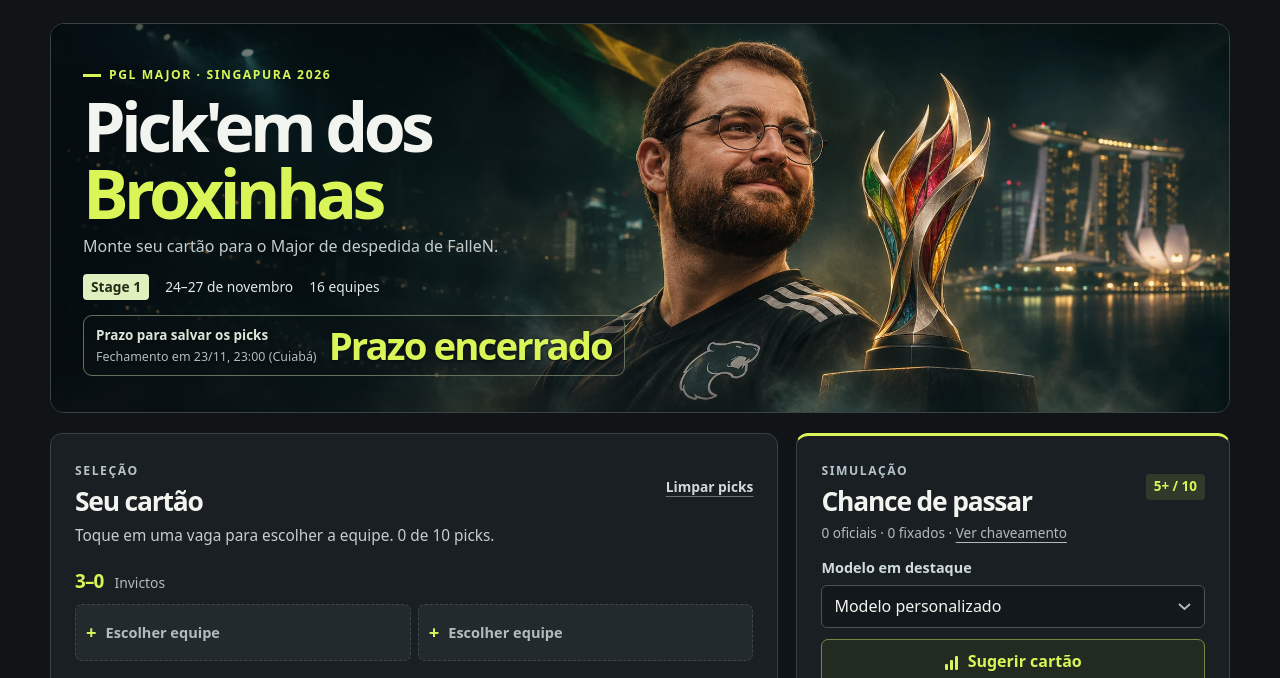
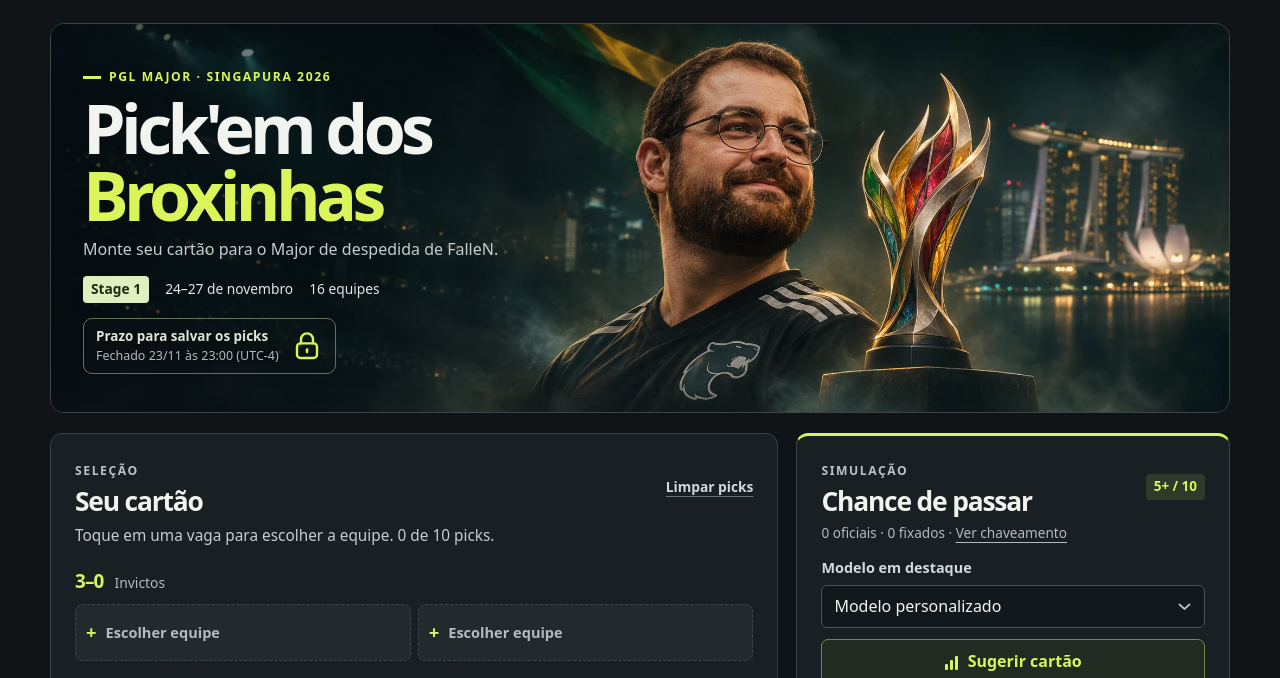
Before and after one commit to marcosvtm/sala-do-pickem, a website with bundled scripts: page dist/index.html in a window 1280 px wide. Shown: the part 76-754 px from the top of the page. Built offline with nearby package versions, Linux system fonts and the light colour scheme; files whose address does not match are found by name.

Commit message:
Show a lock and closing time in the expired pick deadline banner

```diff
--- a/dist/index.html
+++ b/dist/index.html
@@ -44,9 +44,18 @@
           </div>
         </div>
         <div class="deadline">
-          <span>Prazo para salvar os picks</span
-          ><strong id="countdown" role="timer">—</strong
-          ><small id="closingTime"></small>
+          <span>Prazo para salvar os picks</span>
+          <strong>
+            <span id="countdown" role="timer">—</span>
+            <svg id="closedLock" hidden role="img" aria-label="Picks fechados" width="32" height="32"
+              viewBox="0 0 24 24" fill="none" stroke="currentColor" stroke-width="1.8" stroke-linecap="round">
+              <title>Picks fechados</title>
+              <path d="M7.5 10V7a4.5 4.5 0 0 1 9 0v3" />
+              <rect x="4.5" y="10" width="15" height="11" rx="2.5" />
+              <path d="M12 14.5v2" />
+            </svg>
+          </strong>
+          <small id="closingTime"></small>
         </div>
       </section>
       <div class="dashboard" data-page="/">
--- a/dist/js/save-card.js
+++ b/dist/js/save-card.js
@@ -31,6 +31,12 @@ export function bindSaving(current, stage, receipt, onOwner, editing) {
     saved = receipt.saved;
   }
   const share = document.querySelector('#savedShare');
+  const timerText = document.querySelector('#countdown');
+  const closedLock = document.querySelector('#closedLock');
+  const closeLabel = document.querySelector('#closingTime');
+  const dateOptions = { timeZone: 'America/Cuiaba' };
+  const closeDay = new Intl.DateTimeFormat('pt-BR', { ...dateOptions, day: '2-digit', month: '2-digit' });
+  const closeHour = new Intl.DateTimeFormat('pt-BR', { ...dateOptions, hour: '2-digit', minute: '2-digit', hourCycle: 'h23' });
   function ownerChanged() {
     share.hidden = !saved;
     share.replaceChildren();
@@ -50,19 +56,13 @@ export function bindSaving(current, stage, receipt, onOwner, editing) {
       Math.floor(seconds / 60) % 60,
       seconds % 60,
     ];
-    document.querySelector('#countdown').textContent = seconds
-      ? parts.map((n) => String(n).padStart(2, '0')).join(':')
-      : 'Prazo encerrado';
-    document.querySelector('#closingTime').textContent =
-      'Fechamento em ' +
-      new Intl.DateTimeFormat('pt-BR', {
-        day: '2-digit',
-        month: '2-digit',
-        hour: '2-digit',
-        minute: '2-digit',
-        timeZone: 'America/Cuiaba',
-      }).format(closeAt) +
-      ' (Cuiabá)';
+    timerText.hidden = seconds === 0;
+    closedLock.toggleAttribute('hidden', seconds > 0);
+    if (seconds) timerText.textContent = parts.map((n) => String(n).padStart(2, '0')).join(':');
+    const day = closeDay.format(closeAt), hour = closeHour.format(closeAt);
+    closeLabel.textContent = seconds
+      ? `Fechamento em ${day}, ${hour} (Cuiabá)`
+      : `Fechado ${day} às ${hour} (UTC-4)`;
   }
   ownerChanged();
   countdown();
--- a/dist/style.css
+++ b/dist/style.css
@@ -1384,7 +1384,7 @@ nav a {
   align-items: center;
   gap: 0 12px;
 }
-.deadline span {
+.deadline > span {
   font-weight: 600;
   font-size: 0.84rem;
   color: #dce6d8;
@@ -1397,6 +1397,9 @@ nav a {
   font-variant-numeric: tabular-nums;
   line-height: 1.12;
   color: var(--acid);
+}
+.deadline svg {
+  display: block;
 }
 .deadline small,
 .game-time small,
```
